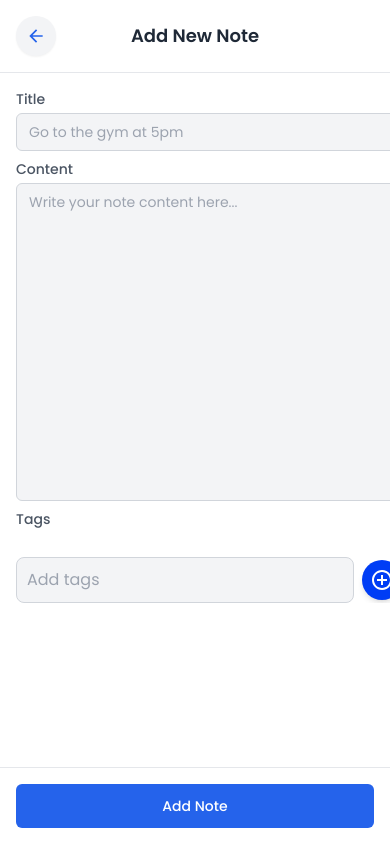
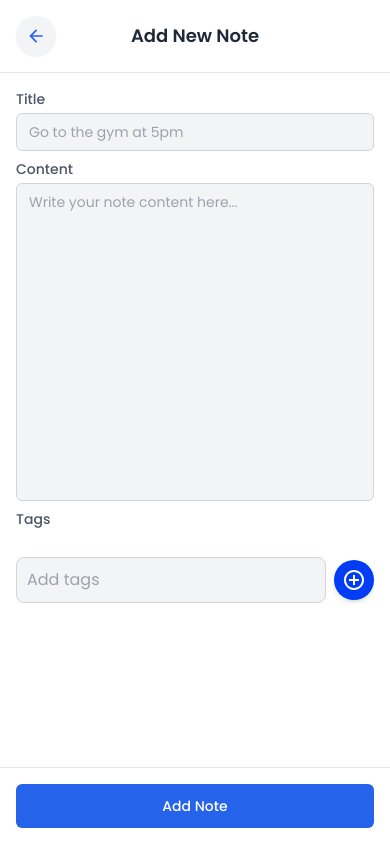
Before and after one commit to Vasanth-192121/note-app, a React (Vite) app in the folder client/: page /add-note in a window 390 px wide. Built offline with nearby package versions, Linux system fonts and the light colour scheme; a web font is replaced by a local one.

Commit message:
fix(ui): prevent horizontal overflow on Add/Edit page for mobile devices

```diff
--- a/client/src/pages/AddEditPage.jsx
+++ b/client/src/pages/AddEditPage.jsx
@@ -115,7 +115,7 @@ const AddEditPage = () => {
   const handleCloseToast = () => setToastMessage(null);
 
   return (
-    <div className="flex flex-col h-screen overflow-hidden bg-white">
+    <div className="flex flex-col h-screen w-full max-w-full overflow-x-hidden bg-white">
       {/* Header */}
       <div className="flex items-center justify-between p-4 border-b border-gray-200 sticky top-0 bg-white z-10">
         <button
@@ -125,35 +125,35 @@ const AddEditPage = () => {
         >
           <MdArrowBack className="text-xl text-blue-600" />
         </button>
-        <h2 className="text-lg sm:text-xl lg:text-2xl font-semibold text-gray-800">
+        <h2 className="text-lg sm:text-xl lg:text-2xl font-semibold text-gray-800 truncate">
           {isEdit ? "Edit Note" : "Add New Note"}
         </h2>
         <div className="w-10 h-10"></div>
       </div>
 
       {/* Content */}
-      <div className="flex-grow overflow-y-auto p-4 sm:p-6 lg:p-8 space-y-2 max-w-3xl lg:w-full mx-auto ">
+      <div className="flex-grow overflow-y-auto p-4 sm:p-6 lg:p-8 space-y-2 max-w-3xl w-full mx-auto">
         {/* Title */}
-        <div className="flex flex-col gap-1">
+        <div className="flex flex-col gap-1 min-w-0">
           <label className="text-sm sm:text-base font-medium text-gray-600">
             Title
           </label>
           <input
             type="text"
             placeholder="Go to the gym at 5pm"
-            className="text-sm sm:text-base bg-gray-100 px-3 py-2 rounded-md w-full border border-gray-300 focus:outline-none focus:border-blue-500 transition"
+            className="text-sm sm:text-base bg-gray-100 px-3 py-2 rounded-md w-full border border-gray-300 focus:outline-none focus:border-blue-500 transition min-w-0"
             value={title}
             onChange={({ target }) => setTitle(target.value)}
           />
         </div>
 
         {/* Content */}
-        <div className="flex flex-col gap-1">
+        <div className="flex flex-col gap-1 min-w-0">
           <label className="text-sm sm:text-base font-medium text-gray-600">
             Content
           </label>
           <textarea
-            className="text-sm sm:text-base bg-gray-100 px-3 py-2 rounded-md w-full min-h-[14rem] sm:min-h-[18rem] resize-none border border-gray-300 focus:outline-none focus:border-blue-500 transition"
+            className="text-sm sm:text-base bg-gray-100 px-3 py-2 rounded-md w-full min-h-[14rem] sm:min-h-[18rem] resize-none border border-gray-300 focus:outline-none focus:border-blue-500 transition min-w-0"
             placeholder="Write your note content here..."
             rows={window.innerWidth < 780 ? 15 : 10}
             value={content}
@@ -162,13 +162,13 @@ const AddEditPage = () => {
         </div>
 
         {/* Tags */}
-        <div className="flex flex-col gap-1">
+        <div className="flex flex-col gap-1 min-w-0">
           <label className="text-sm sm:text-base font-medium text-gray-600">
             Tags
           </label>
 
           {/* Existing Tags */}
-          <div className="flex flex-wrap gap-2 mb-2">
+          <div className="flex flex-wrap gap-2 mb-2 min-w-0">
             {tags.map((tag, index) => (
               <div
                 key={index}
@@ -187,14 +187,12 @@ const AddEditPage = () => {
           </div>
 
           {/* Suggested Tags */}
-          <div className="flex flex-col gap-2">
+          <div className="flex flex-col gap-2 min-w-0">
             {isSuggesting ? (
-              <span className="text-xs text-gray-500">
-                # Suggesting tags...
-              </span>
+              <span className="text-xs text-gray-500"># Suggesting tags...</span>
             ) : (
               suggestedTags.length > 0 && (
-                <div className="flex flex-wrap gap-2 my-2">
+                <div className="flex flex-wrap gap-2 my-2 min-w-0">
                   <span className="text-xs font-semibold text-gray-700 w-full">
                     Suggested:
                   </span>
@@ -220,7 +218,7 @@ const AddEditPage = () => {
       </div>
 
       {/* Footer */}
-      <div className="p-4 border-t border-gray-200 sticky bottom-0 bg-white flex justify-center">
+      <div className="p-4 border-t border-gray-200 sticky bottom-0 bg-white flex justify-center w-full">
         <button
           className="w-full max-w-3xl px-6 py-3 bg-blue-600 text-white rounded-md text-sm sm:text-base font-medium hover:bg-blue-700 transition"
           onClick={handleSaveNote}
```
